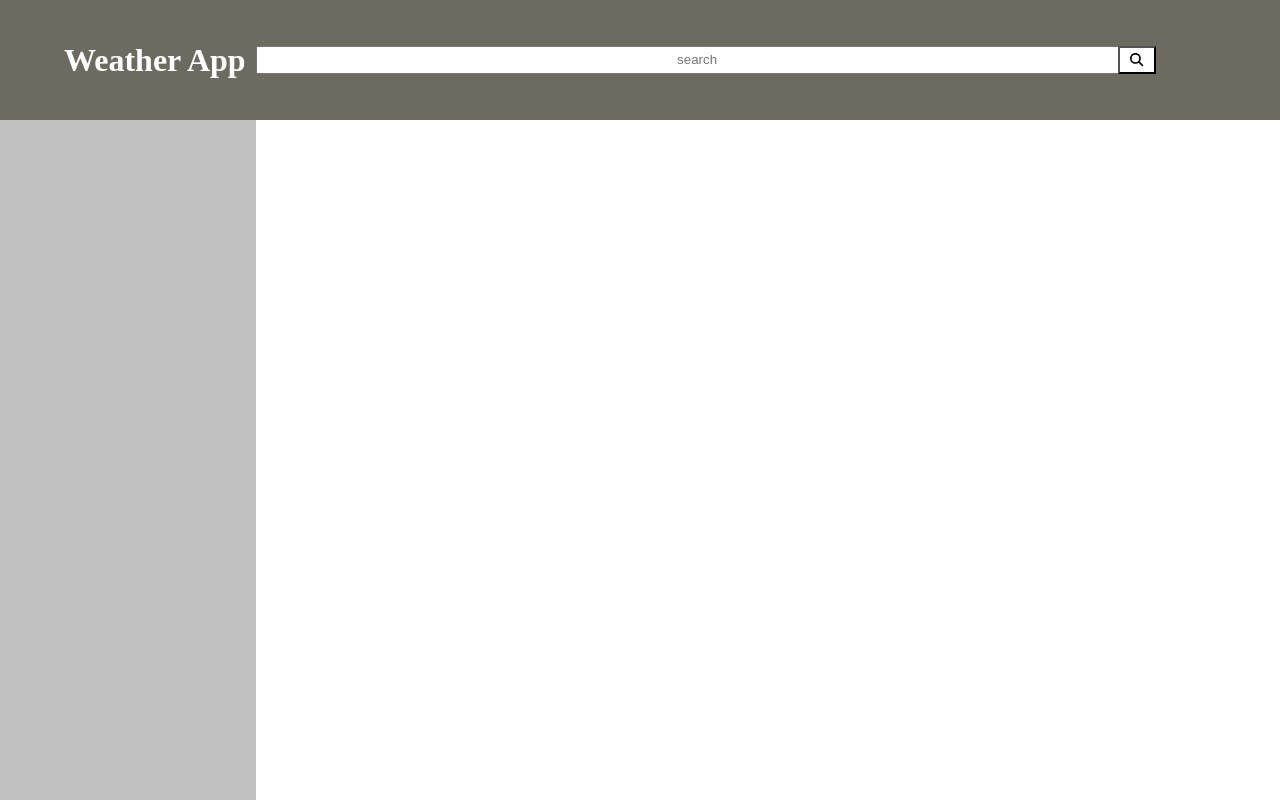
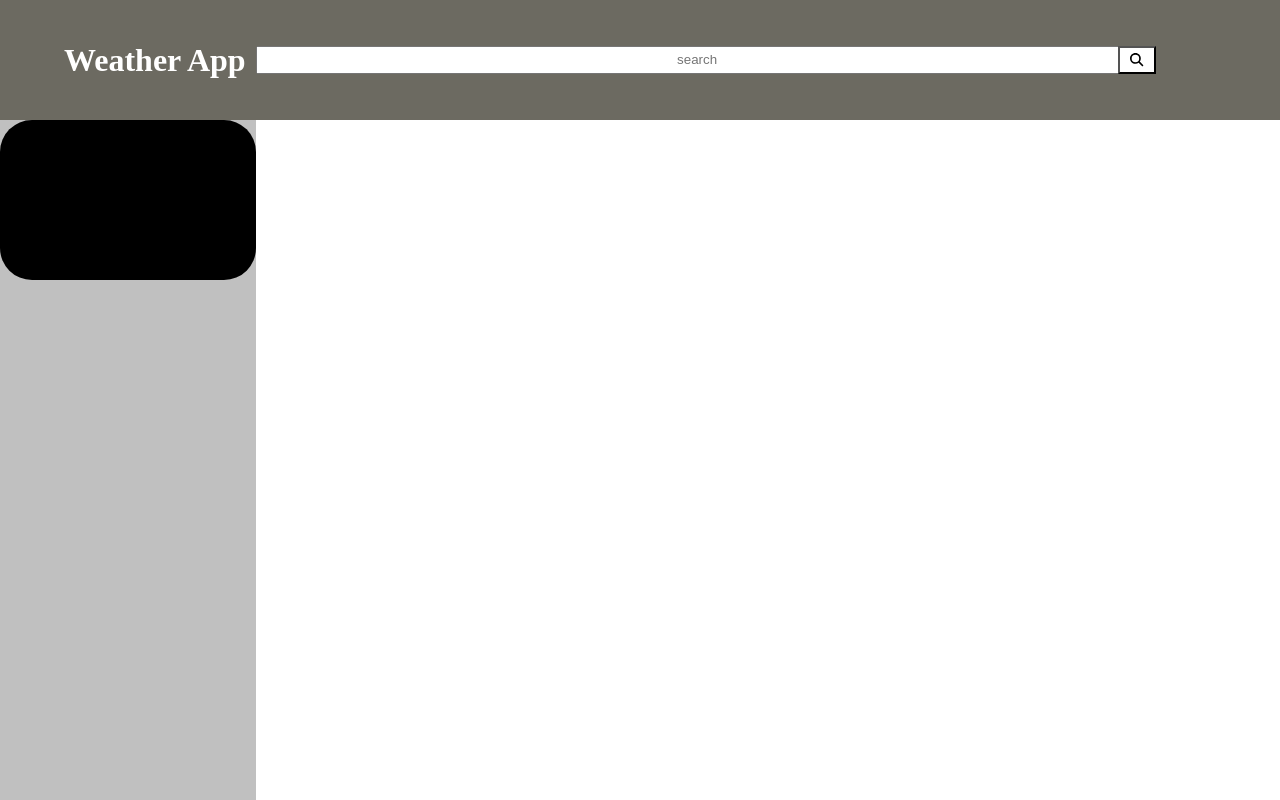
Before and after one commit to Lal017/Weather_app_V2, a React (Vite) app: page / in a window 1280 px wide. Both pictures are taken after a click on the button 1136 px from the left and 60 px from the top of the page. Shown: the top 800 px of the page. Built offline with nearby package versions, Linux system fonts and the light colour scheme.

Commit message:
Added a sidebar that dynamically adds cities after user input

```diff
--- a/src/App.css
+++ b/src/App.css
@@ -56,19 +56,29 @@ button {
 }
 
 option {
-  background-color: white;
+  background-color: white  ;
 }
 
 /* Main Styling */
 /* ---------------------------------------- */
 
-.side-panel {
+.side-bar {
   background-color: var(--pewter);
   width: 20vw;
   height: 85vh;
 }
 
-.panel {
+.side-panel {
+  background-color: black;
+  width: 20vw;
+  height: 20vh;
+  display: flex;
+  justify-content: center;
+  align-items: center;
+  border-radius: 2rem;
+}
+
+.main-section {
   background-color: var(--cool-gray);
   width: 20vw;
   height: 20vh;
--- a/src/App.jsx
+++ b/src/App.jsx
@@ -1,28 +1,26 @@
 import './App.css';
 import { faMagnifyingGlass } from '@fortawesome/free-solid-svg-icons';
 import { FontAwesomeIcon } from '@fortawesome/react-fontawesome';
-import React, { Component } from 'react';
+import React, { useState } from 'react';
 import FileRead from './FileRead';
-
-// Holds all the cities added to the side panel
-const side_arr = [];
 
 // Header component
 // --------------------------------------------------------------------
-const Header = () =>
+const Header = ({side_arr, set_arr}) =>
 {
-  let city_val;
+  const [city_val, set_val] = useState('');
+
   // Get value from input
   const get_value = (val) =>
   {
-    city_val = val.target.value;
+    set_val(val.target.value);
   }
 
   // Add city to side array
   const add_city = () =>
   {
-    side_arr.push(city_val);
-    console.log(side_arr);
+    if(!side_arr.includes(city_val))                          // if city is not already in array
+      set_arr((prev_city) => [...prev_city, city_val]);       // update array with new array with added value
   }
 
   return (
@@ -47,13 +45,14 @@ const Header = () =>
 
 // Main Component
 // ----------------------------------------------------------------------
-const Main = () =>
+const Main = ({side_arr}) =>
 {
   return (
     <>
-    <div class = "side-panel">
+    <div class = "side-bar">
+      {side_arr.map((item, index) => ( <h2 key = {index} class = "side-panel">{item}</h2> ))}
     </div>
-    <div class = "main-panel">
+    <div class = "main-section">
     </div>
     </>
   )
@@ -62,10 +61,12 @@ const Main = () =>
 // returns all components above to display in the application
 // ----------------------------------------------------------------------
 function App() {
+  const [side_arr, set_arr] = useState([]);                 // array that holds every new city added by user
+
   return (
     <>
-    <Header/>
-    <Main/>
+    <Header side_arr = {side_arr} set_arr = {set_arr}/>
+    <Main side_arr = {side_arr}/>
     </>
   )
 }
--- a/src/FileRead.jsx
+++ b/src/FileRead.jsx
@@ -1,5 +1,6 @@
 import { useEffect, useState } from 'react';
 
+// Returns an array with city names in each element
 const FileRead = () =>
 {
     const [fileText, setFileText] = useState('');
```
